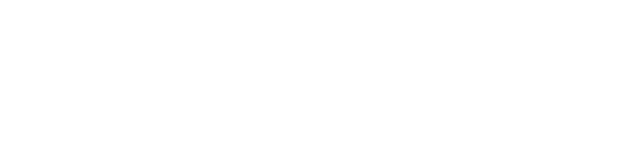
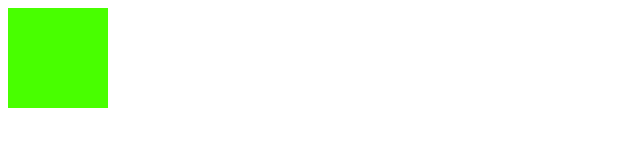
Before and after one commit to sexfat/tfd105, a website: page index.html in a window 1280 px wide. Shown: the whole page, without its empty margins (0-640 px from the left). Drawn offline with Linux system fonts and the light colour scheme.

Commit message:
add gsap

```diff
--- a/index.html
+++ b/index.html
@@ -1,13 +1,25 @@
 <!DOCTYPE html>
 <html lang="en">
+
 <head>
     <meta charset="UTF-8">
     <meta http-equiv="X-UA-Compatible" content="IE=edge">
     <meta name="viewport" content="width=device-width, initial-scale=1.0">
     <title>Document</title>
+    <style>
+        .box {
+            width: 100px;
+            height: 100px;
+            background-color: rgb(72, 255, 0);
+        }
+    </style>
     <script src="./dist/main.js" async></script>
 </head>
+
 <body>
+    <div class="box"></div>
+
 
 </body>
+
 </html>
--- a/package.json
+++ b/package.json
@@ -18,6 +18,7 @@
   },
   "homepage": "https://github.com/sexfat/tfd105#readme",
   "dependencies": {
+    "gsap": "^3.10.1",
     "jquery": "^3.6.0"
   }
 }
```
Also changed, not shown: script.js (+8 -0 lines), 1 other file.
